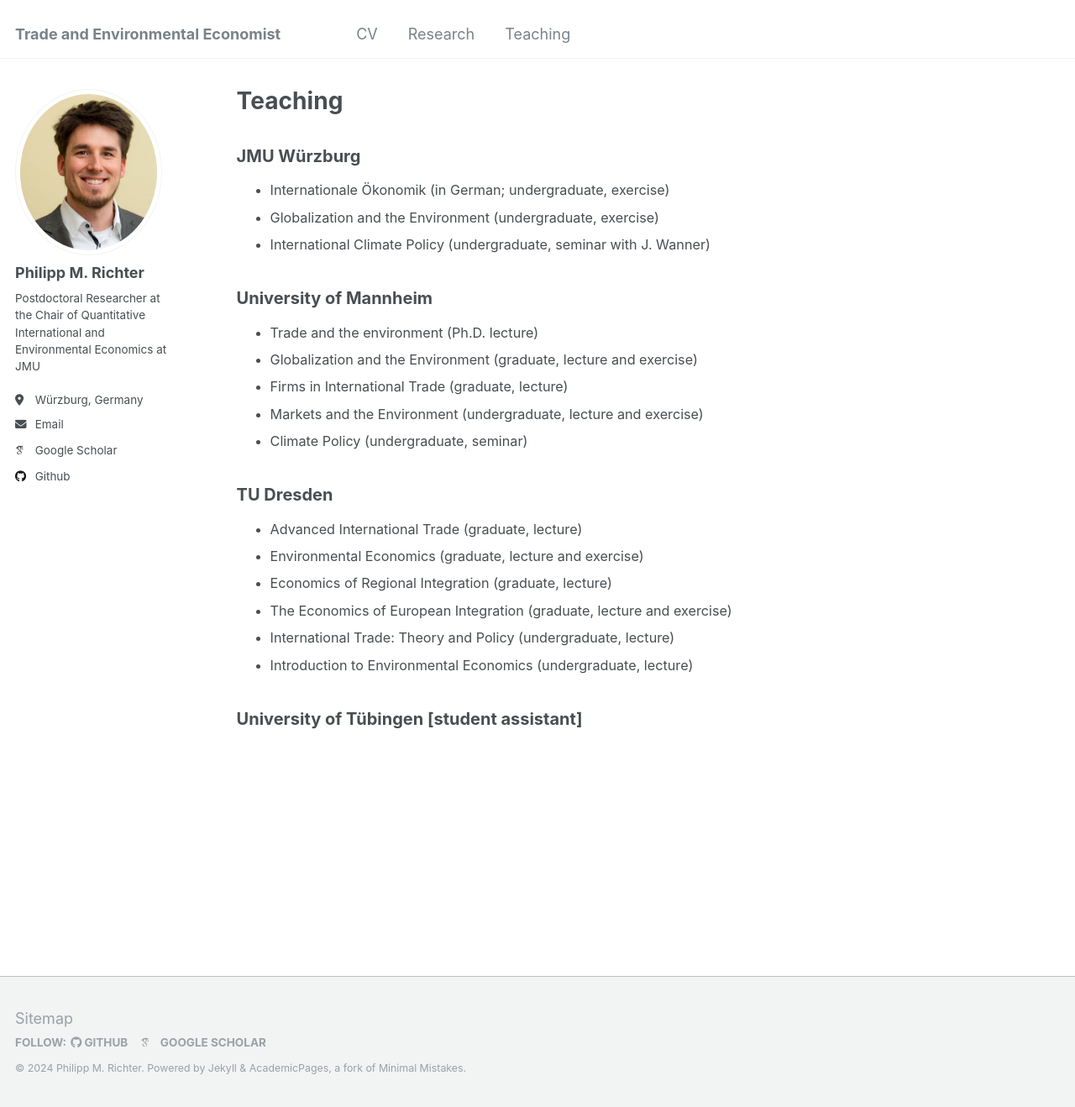
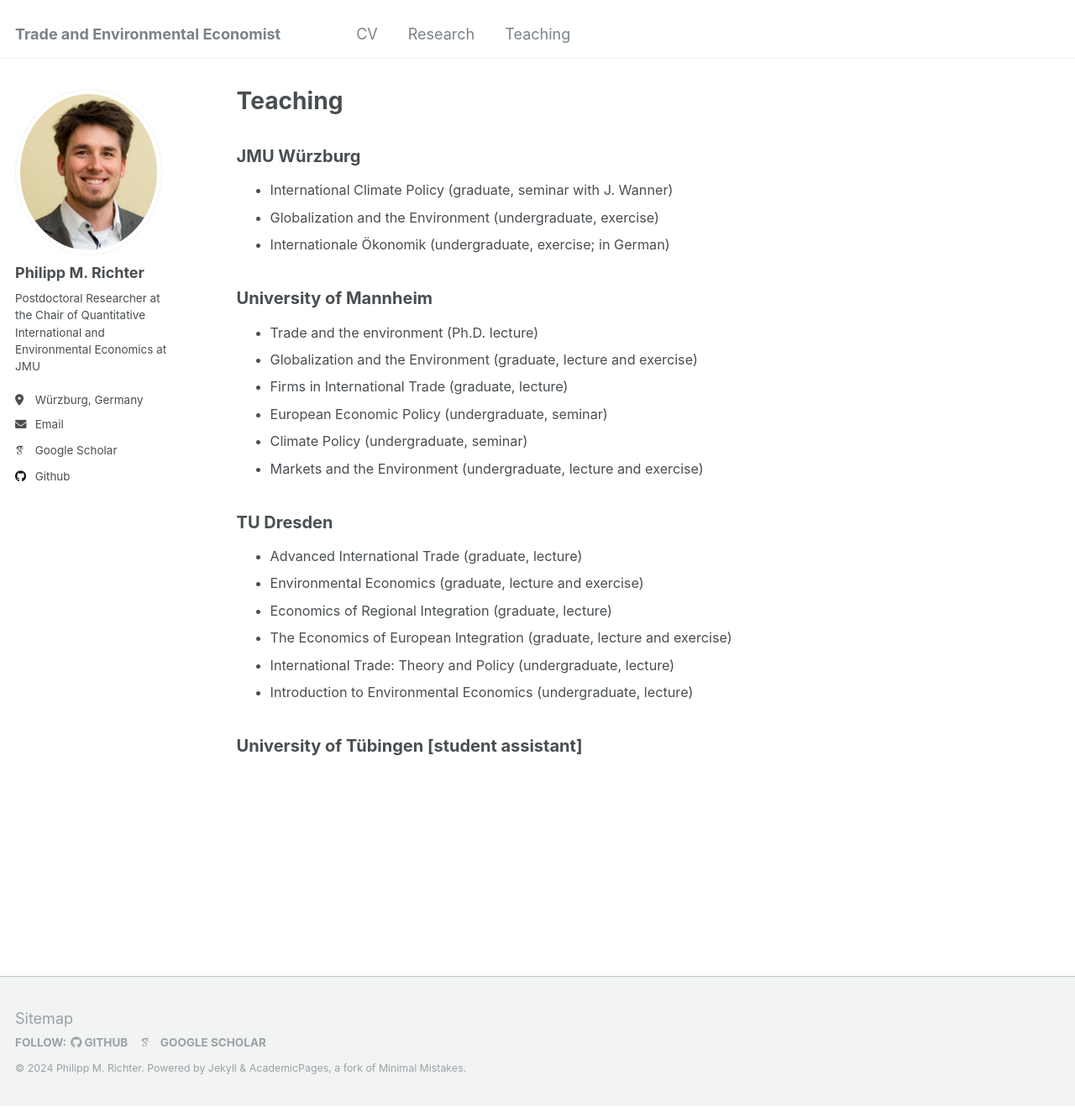
Before and after one commit to PhMRichter/PhMRichter.github.io, a Jekyll site: the page built from _pages/teaching.html, in a window 1280 px wide and 1318 px high. Shown: the whole window at 84% size. Built offline with Jekyll 4.4.1, drawn with Linux system fonts in a browser that asks for light colours; some web fonts are replaced.

Commit message:
Update teaching.html

```diff
--- a/_pages/teaching.html
+++ b/_pages/teaching.html
@@ -9,13 +9,13 @@ author_profile: true
 
 <ul  style="font-size: 0.9em;">
   <li>
-   Internationale Ökonomik (in German; undergraduate, exercise)
+   International Climate Policy  (graduate, seminar with J. Wanner)
   </li>
   <li>
    Globalization and the Environment (undergraduate, exercise)
   </li>
-  <li>
-   International Climate Policy  (undergraduate, seminar with J. Wanner)
+   <li>
+   Internationale Ökonomik (undergraduate, exercise; in German)
   </li>
 </ul>
 
@@ -32,10 +32,13 @@ author_profile: true
    Firms in International Trade (graduate, lecture)
   </li>
   <li>
-   Markets and the Environment (undergraduate, lecture and exercise)
+   European Economic Policy (undergraduate, seminar)
   </li>
   <li>
    Climate Policy (undergraduate, seminar)
+  </li>
+  <li>
+   Markets and the Environment (undergraduate, lecture and exercise)
   </li>
 </ul>
 
```
